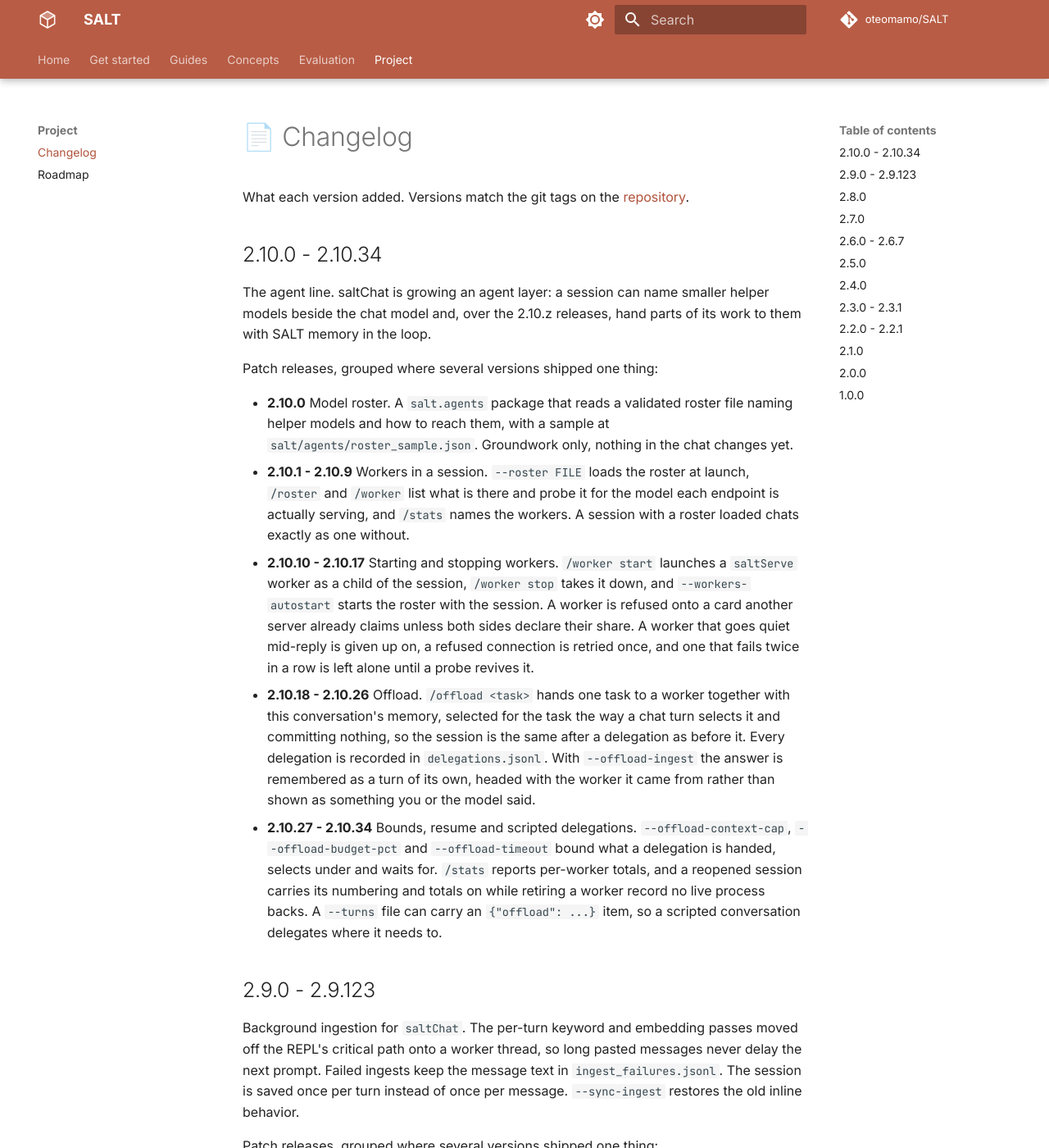
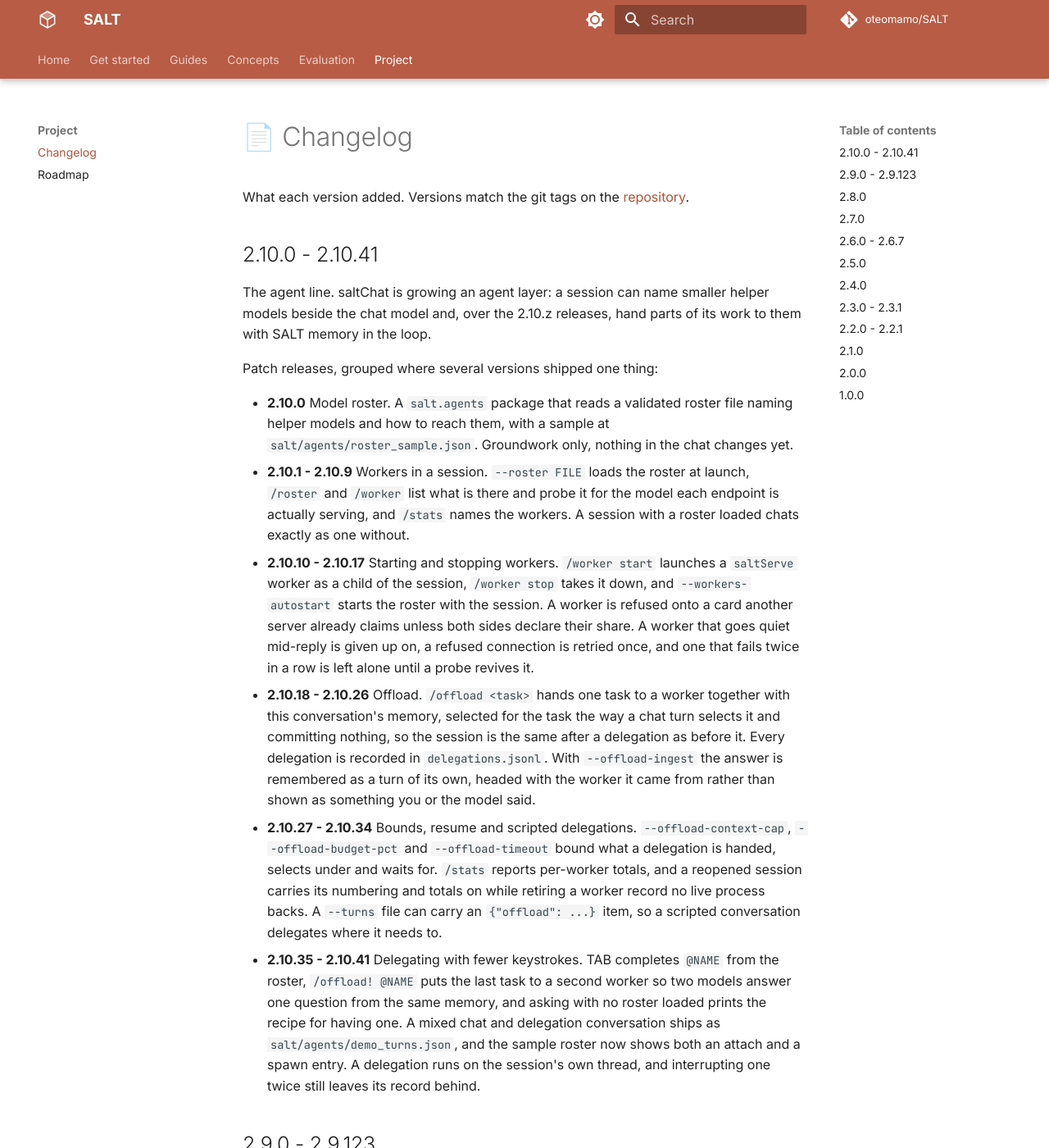
Before and after one commit to oteomamo/SALT, an MkDocs documentation site: the page built from docs/changelog.md, in a window 1280 px wide and 1400 px high. Shown: the whole window at 82% size. Built offline with MkDocs 1.6.1 and Material for MkDocs 9.7.7, drawn with Linux system fonts in a browser that asks for light colours; comment, search, counter and statistics services are not loaded; the version menu is left out.

Commit message:
v2.10.41 docs site: the agent line's changelog through 2.10.41

```diff
--- a/docs/changelog.md
+++ b/docs/changelog.md
@@ -3,7 +3,7 @@
 What each version added. Versions match the git tags on the
 [repository](https://github.com/oteomamo/SALT).
 
-## 2.10.0 - 2.10.34
+## 2.10.0 - 2.10.41
 
 The agent line. saltChat is growing an agent layer: a session can name
 smaller helper models beside the chat model and, over the 2.10.z
@@ -42,6 +42,14 @@ Patch releases, grouped where several versions shipped one thing:
   record no live process backs. A `--turns` file can carry an
   `{"offload": ...}` item, so a scripted conversation delegates where it
   needs to.
+- **2.10.35 - 2.10.41** Delegating with fewer keystrokes. TAB completes
+  `@NAME` from the roster, `/offload! @NAME` puts the last task to a
+  second worker so two models answer one question from the same memory,
+  and asking with no roster loaded prints the recipe for having one. A
+  mixed chat and delegation conversation ships as
+  `salt/agents/demo_turns.json`, and the sample roster now shows both an
+  attach and a spawn entry. A delegation runs on the session's own
+  thread, and interrupting one twice still leaves its record behind.
 
 ## 2.9.0 - 2.9.123
 
--- a/pyproject.toml
+++ b/pyproject.toml
@@ -4,7 +4,7 @@ build-backend = "setuptools.build_meta"
 
 [project]
 name = "salt"
-version = "2.10.40"
+version = "2.10.41"
 description = "SALT: Salience-Aware Lexical Trie for Long-Context Compression"
 readme = "README.md"
 license = "MIT"
```
